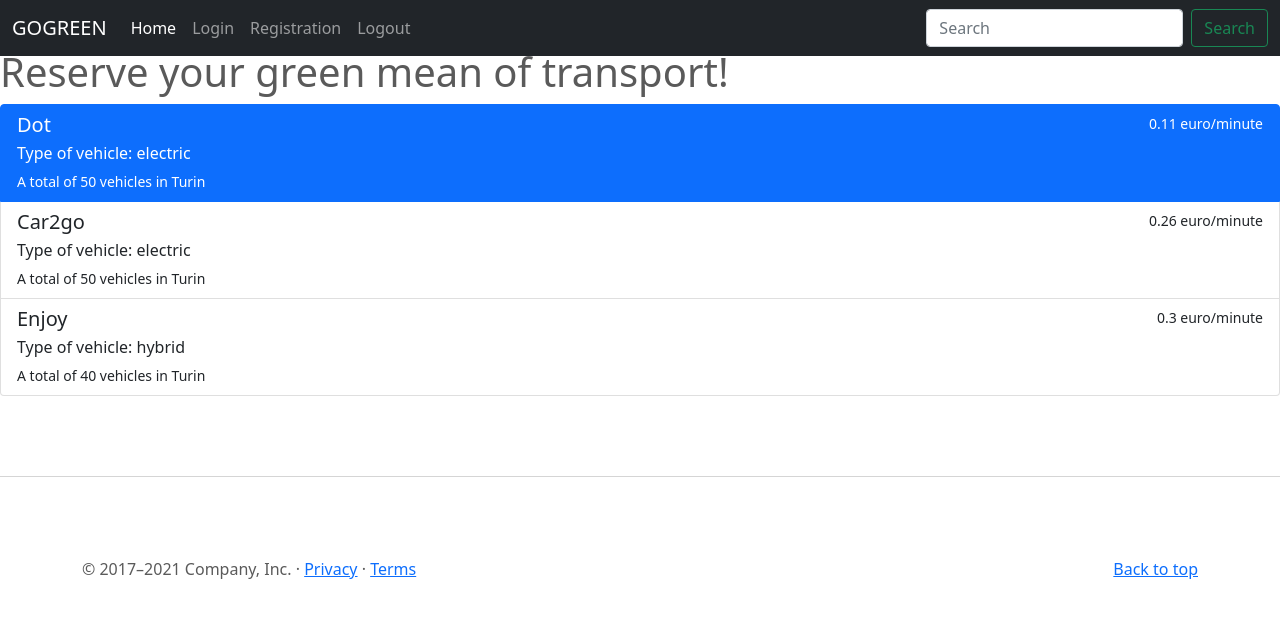
After one commit to filippomattio/GreenGo, a Flask app: page /reserve in a window 1280 px wide. The commit adds this page. Shown: the top 644 px of the page. Run offline with Flask 2, Linux system fonts and the light colour scheme; data comes from the database, SQL or seed files in the repository; both versions use the stored data as it was after the commit.

Commit message:
lista veicoli in ordine di prezzo. Da risolvere: - ogni volta che si lancia il programma il database viene pulito tutto - mail non funziona - capire come aggiungere le sharing companies: le aggiungiamo noi o facciamo una pagina di registrazione ad hoc?

```diff
--- a/GOGREEN-DEF/app.py
+++ b/GOGREEN-DEF/app.py
@@ -1,5 +1,5 @@
 import os
-
+from datetime import date
 from flask import Flask
 from flask import render_template, redirect, url_for, session
 from flask_sqlalchemy import SQLAlchemy
@@ -9,6 +9,7 @@ from flask_bcrypt import Bcrypt
 from flask_uploads import UploadSet
 from flask_uploads import configure_uploads
 from flask_uploads import IMAGES, patch_request_class
+
 
 # use this update to fix the  from werkzeug import secure_filename, FileStorage
 # ImportError: cannot import name 'secure_filename'
@@ -24,8 +25,8 @@ app.config['SECRET_KEY'] = 'hard to guess'
 app.config['SQLALCHEMY_DATABASE_URI'] = "sqlite:///website_flask.db"
 app.config['SQLALCHEMY_COMMIT_ON_TEARDOWN'] = True
 # EMAIL config
-app.config['MAIL_USERNAME'] = os.environ['username'] #qui bisogna mettere il mio indirizzo email: ex. greengo@mail.com
-app.config['MAIL_PASSWORD'] = os.environ['password']
+app.config['MAIL_USERNAME'] = 'greengo2022@mail.com' # os.environ['username'] #qui bisogna mettere il mio indirizzo email: ex. greengo@mail.com
+app.config['MAIL_PASSWORD'] = 'Greengo2022' #os.environ['password']
 app.config['MAIL_TLS'] = True
 app.config['MAIL_SERVER'] = 'smtp.mail.com'  # bisogna registrarsi al sito mail.com!!!
 app.config['MAIL_PORT'] = 587
@@ -42,8 +43,9 @@ photos = UploadSet('photos', IMAGES)  # max 16 MB di immagini, se di piu cambiar
 configure_uploads(app, photos)
 patch_request_class(app)
 
-from model import User, Role
+from model import User, Role, SharingCompany
 from form import RegistrationForm, LoginForm
+
 
 
 @app.before_first_request
@@ -52,13 +54,23 @@ def create_db():
     db.create_all()
     role_admin = Role(role_name='Admin')
     role_user = Role(role_name='User')
-    role_teacher = Role(role_name='Teacher')
     pass_c = bcrypt.generate_password_hash("123456")  # per criptare la password
     user_admin = User( email="admin@admin.com", name="Mohammad", family_name="Ghazi", date_of_birth="1999/06/03",
                        password=pass_c,
                       role_name=role_admin)
-    db.session.add_all([role_admin, role_user, role_teacher])
+
+    s1 = SharingCompany(name="Car2go", date_of_registration=date.today().strftime("%d%m%Y"),num_vehicles = 50,
+                        price_per_minute = 0.26, min_age = 18, type_vehicle = "electric")
+    s2 = SharingCompany(name="Enjoy", date_of_registration=date.today().strftime("%d%m%Y"), num_vehicles =40,
+                        price_per_minute =0.30, min_age =18, type_vehicle ="hybrid")
+    s3 = SharingCompany(name="Dot", date_of_registration=date.today().strftime("%d%m%Y"), num_vehicles =50,
+                        price_per_minute =0.11, min_age = 16, type_vehicle ="electric")
+
+    db.session.add_all([role_admin, role_user])
     db.session.add(user_admin)
+    db.session.add(s1)
+    db.session.add(s2)
+    db.session.add(s3)
     db.session.commit()
     # user_query = User.query.filter_by(username="admin").first()
     # print(user_query.name)
@@ -90,7 +102,7 @@ def login_page():
             if bcrypt.check_password_hash(user.password, password):
                 session['email'] = email
                 #session['id'] = user.id
-            return redirect(url_for("welcome.html"))
+            return redirect(url_for('confront_price'))
         session['email'] = email
     return render_template('login.html', form=form, email=email, password=password)
 
@@ -116,11 +128,16 @@ def register_page():
         #form.validate_email(form)
         db.session.add(new_user)
         db.session.commit()
-        send_mail(form.email.data, "New registration", "mail", name=form.name.data, password=form.password.data,
-                  email=form.email.data)
+       # send_mail(form.email.data, "New registration", "mail", name=form.name.data, password=form.password.data,
+        #          email=form.email.data)
         session['email'] = form.email.data
-        return redirect(url_for("welcome.html"))
+        return redirect(url_for('confront_price'))
     return render_template('registration.html', form=form)
+
+@app.route('/reserve', methods=['POST', 'GET'])
+def confront_price():
+    ord = SharingCompany.query.order_by(SharingCompany.price_per_minute)
+    return render_template('reserve.html', ord=ord)
 
 
 if __name__ == '__main__':
--- a/GOGREEN-DEF/form.py
+++ b/GOGREEN-DEF/form.py
@@ -5,7 +5,7 @@ from app import User
 
 class LoginForm(FlaskForm):
     email = StringField('E-Mail', validators=[DataRequired()])
-    password = PasswordField('Password:' ,validators=[DataRequired(),Length(min=3,max=10)])
+    password = PasswordField('Password:', validators=[DataRequired(),Length(min=3,max=10)])
     submit = SubmitField('Login')
 
 class RegistrationForm(FlaskForm):
--- a/GOGREEN-DEF/model.py
+++ b/GOGREEN-DEF/model.py
@@ -1,3 +1,5 @@
+import datetime
+
 from app import db
 
 
@@ -16,3 +18,17 @@ class Role(db.Model):
     id = db.Column(db.Integer, primary_key=True)
     role_name = db.Column(db.String(100), nullable=False)
     users = db.relationship('User', backref='role_name')
+
+
+class SharingCompany(db.Model):
+    __tablename__ = "sharing_companies"
+    name = db.Column(db.String(50), primary_key=True)
+    date_of_registration = db.Column(db.String)
+    num_vehicles = db.Column(db.Integer, nullable=False, default=1)
+    price_per_minute = db.Column(db.Float, nullable=False)
+    min_age = db.Column(db.Integer, nullable = False, default = 18)
+    type_vehicle = db.Column(db.String(20), nullable = False)
+
+    def to_string(self):
+        s = str(str(self.price_per_minute) + " euro/minute")
+        return s
--- a/GOGREEN-DEF/templates/mail.html
+++ b/GOGREEN-DEF/templates/mail.html
@@ -8,7 +8,7 @@
 <h1>Hello {{name}}! Welcome to GOGREEN</h1>
 <p>Thank you so much for registering in our platform</p>
 <p>your information are </p>
-<p> Username: {{ username }}</p>
+<p>Username: {{ username }}</p>
 <p>Password: {{ password }}</p>
 
 
--- /dev/null
+++ b/GOGREEN-DEF/templates/navbar.html
@@ -0,0 +1,83 @@
+<!doctype html>
+<html lang="en">
+  <head>
+    <meta charset="utf-8">
+    <meta name="viewport" content="width=device-width, initial-scale=1">
+    <meta name="description" content="">
+    <meta name="author" content="Mark Otto, Jacob Thornton, and Bootstrap contributors">
+    <meta name="generator" content="Hugo 0.88.1">
+    <title>Carousel Template · Bootstrap v5.1</title>
+
+    <link rel="canonical" href="https://getbootstrap.com/docs/5.1/examples/carousel/">
+
+
+
+    <!-- Bootstrap core CSS -->
+<link href="https://cdn.jsdelivr.net/npm/bootstrap@5.1.3/dist/css/bootstrap.min.css" rel="stylesheet" integrity="sha384-1BmE4kWBq78iYhFldvKuhfTAU6auU8tT94WrHftjDbrCEXSU1oBoqyl2QvZ6jIW3" crossorigin="anonymous">
+
+    <style>
+      .bd-placeholder-img {
+        font-size: 1.125rem;
+        text-anchor: middle;
+        -webkit-user-select: none;
+        -moz-user-select: none;
+        user-select: none;
+      }
+
+      @media (min-width: 768px) {
+        .bd-placeholder-img-lg {
+          font-size: 3.5rem;
+        }
+      }
+    </style>
+
+
+    <!-- Custom styles for this template -->
+    <link href="static/css/carousel.css" rel="stylesheet">
+  </head>
+  <body>
+
+<header>
+  <nav class="navbar navbar-expand-md navbar-dark fixed-top bg-dark">
+    <div class="container-fluid">
+      <a class="navbar-brand" href="/">GOGREEN</a>
+      <button class="navbar-toggler" type="button" data-bs-toggle="collapse" data-bs-target="#navbarCollapse" aria-controls="navbarCollapse" aria-expanded="false" aria-label="Toggle navigation">
+        <span class="navbar-toggler-icon"></span>
+      </button>
+      <div class="collapse navbar-collapse" id="navbarCollapse">
+        <ul class="navbar-nav me-auto mb-2 mb-md-0">
+          <li class="nav-item">
+            <a class="nav-link active" aria-current="page" href="/">Home</a>
+          </li>
+          <li class="nav-item">
+            <a class="nav-link" href="/login">Login</a>
+          </li>
+          <li class="nav-item">
+            <a class="nav-link" href="/registration">Registration</a>
+          </li>
+                    <li class="nav-item">
+            <a class="nav-link" href="/logout">Logout</a>
+          </li>
+        </ul>
+        <form class="d-flex">
+          <input class="form-control me-2" type="search" placeholder="Search" aria-label="Search">
+          <button class="btn btn-outline-success" type="submit">Search</button>
+        </form>
+      </div>
+    </div>
+  </nav>
+</header>
+  <main>
+        {% block content %}
+
+        {% endblock content %}
+  <hr class="featurette-divider">
+   <footer class="container">
+    <p class="float-end"><a href="#">Back to top</a></p>
+    <p>&copy; 2017–2021 Company, Inc. &middot; <a href="#">Privacy</a> &middot; <a href="#">Terms</a></p>
+  </footer>
+</main>
+  <script src="static/vendor/js/bootstrap.bundle.js"></script>
+
+
+  </body>
--- /dev/null
+++ b/GOGREEN-DEF/templates/reserve.html
@@ -0,0 +1,18 @@
+{% extends "navbar.html" %}
+
+
+{% block content %}
+   <h1>Reserve your green mean of transport!</h1>
+<div class="list-group">
+{% for sc in ord %}
+  <a href="https://{{ sc.name }}.com" class="list-group-item list-group-item-action {% if sc.name==ord[0].name %} active" aria-current="true{% endif %}">
+    <div class="d-flex w-100 justify-content-between">
+      <h5 class="mb-1">{{ sc.name }}</h5>
+      <small>{{ sc.to_string()}}</small>
+    </div>
+    <p class="mb-1">Type of vehicle: {{ sc.type_vehicle }}</p>
+    <small>A total of {{ sc.num_vehicles }} vehicles in Turin</small>
+  </a>
+{% endfor %}
+</div>
+{% endblock content %}
```
Also changed, not shown: GOGREEN-DEF/templates/index.html (+6 -3 lines), GOGREEN-DEF/templates/login2.html (added, +67 -0 lines), GOGREEN-DEF/website_flask.db (added).
